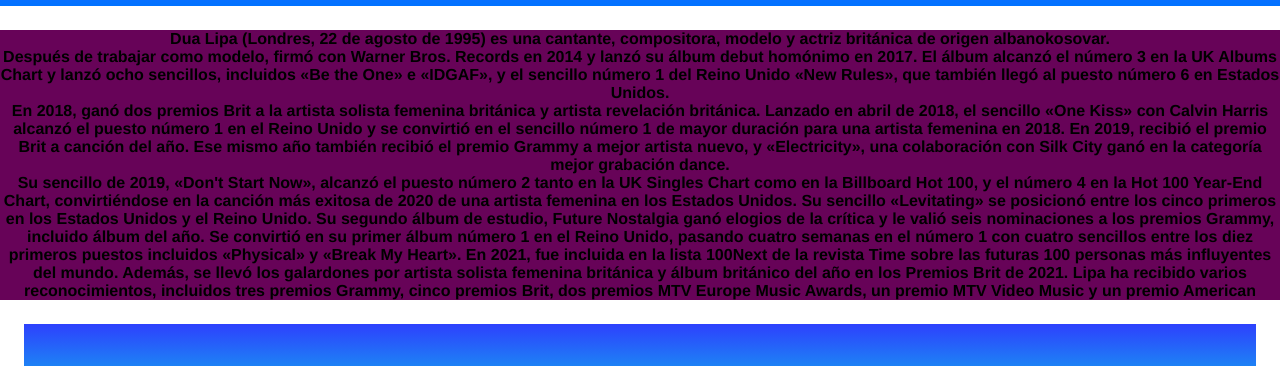
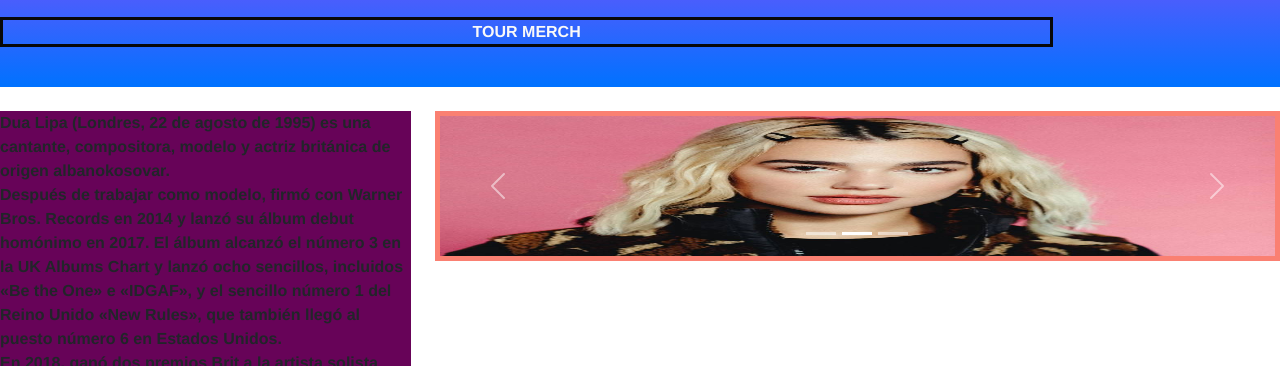
Before and after one commit to sabrinaCastro6/segundaEntrega, a plain HTML site: page section/historia.html in a window 1280 px wide. Shown: the part 215-581 px from the top of the page. Drawn offline with nearby package versions, Linux system fonts and the light colour scheme.

Commit message:
modifique

```diff
--- a/section/historia.html
+++ b/section/historia.html
@@ -5,6 +5,7 @@
     <meta http-equiv="X-UA-Compatible" content="IE=edge">
     <meta name="viewport" content="width=device-width, initial-scale=1.0">
     <title>Document</title>
+    <link href="https://cdn.jsdelivr.net/npm/bootstrap@5.1.3/dist/css/bootstrap.min.css" rel="stylesheet" integrity="sha384-1BmE4kWBq78iYhFldvKuhfTAU6auU8tT94WrHftjDbrCEXSU1oBoqyl2QvZ6jIW3" crossorigin="anonymous">
     <link rel="stylesheet" href="../css/estilos.css">
     <link href="https://unpkg.com/aos@2.3.1/dist/aos.css" rel="stylesheet">
 </head>
@@ -33,7 +34,11 @@
     <div class="ad"><a href="https://store.dualipa.com/collections/future-nostalgia-tour-merch">TOUR MERCH</a></div>
 </div>
 
-<p>Dua Lipa (Londres, 22 de agosto de 1995) es una cantante, compositora, modelo y actriz británica de origen albanokosovar. <br>
+
+
+<div class="row">
+    <div class="col-lg-4 col-md-7">
+<p class="text-start">Dua Lipa (Londres, 22 de agosto de 1995) es una cantante, compositora, modelo y actriz británica de origen albanokosovar. <br>
      Después de trabajar como modelo, firmó con Warner Bros. Records en 2014 y lanzó su álbum debut homónimo en 2017. El álbum alcanzó el número 3 en la UK Albums Chart y lanzó ocho sencillos, incluidos «Be the One» e «IDGAF», y el sencillo número 1 del Reino Unido «New Rules», que también llegó al puesto número 6 en Estados Unidos. <br> En 2018, ganó dos premios Brit a la artista solista femenina británica y artista revelación británica.
 
     Lanzado en abril de 2018, el sencillo «One Kiss» con Calvin Harris alcanzó el puesto número 1 en el Reino Unido y se convirtió en el sencillo número 1 de mayor duración para una artista femenina en 2018. En 2019, recibió el premio Brit a canción del año. Ese mismo año también recibió el premio Grammy a mejor artista nuevo, y «Electricity», una colaboración con Silk City ganó en la categoría mejor grabación dance.  <br> Su sencillo de 2019, «Don't Start Now», alcanzó el puesto número 2 tanto en la UK Singles Chart como en la Billboard Hot 100, y el número 4 en la Hot 100 Year-End Chart, convirtiéndose en la canción más exitosa de 2020 de una artista femenina en los Estados Unidos. Su sencillo «Levitating» se posicionó entre los cinco primeros en los Estados Unidos y el Reino Unido.
@@ -41,6 +46,40 @@
     Su segundo álbum de estudio, Future Nostalgia ganó elogios de la crítica y le valió seis nominaciones a los premios Grammy, incluido álbum del año. Se convirtió en su primer álbum número 1 en el Reino Unido, pasando cuatro semanas en el número 1 con cuatro sencillos entre los diez primeros puestos incluidos «Physical» y «Break My Heart». En 2021, fue incluida en la lista 100Next de la revista Time sobre las futuras 100 personas más influyentes del mundo. Además, se llevó los galardones por artista solista femenina británica y álbum británico del año en los Premios Brit de 2021. Lipa ha recibido varios reconocimientos, incluidos tres premios Grammy, cinco premios Brit, dos premios MTV Europe Music Awards, un premio MTV Video Music y un premio American
 
 </p>
+    </div>
+    <div class="col-lg-8 col-md-5">
+
+        <div id="carouselExampleIndicators" class="carousel slide" data-bs-ride="carousel">
+            <div class="carousel-indicators">
+              <button type="button" data-bs-target="#carouselExampleIndicators" data-bs-slide-to="0" class="active" aria-current="true" aria-label="Slide 1"></button>
+              <button type="button" data-bs-target="#carouselExampleIndicators" data-bs-slide-to="1" aria-label="Slide 2"></button>
+              <button type="button" data-bs-target="#carouselExampleIndicators" data-bs-slide-to="2" aria-label="Slide 3"></button>
+            </div>
+            <div class="carousel-inner">
+              <div class="carousel-item active">
+                <img src="../img/auto.jpg" class="d-block w-100" alt="...">
+              </div>
+              <div class="carousel-item">
+                <img src="../img/rosa.jpg" class="d-block w-100" alt="...">
+              </div>
+              <div class="carousel-item">
+                <img src="../img/gramis.jpg" class="d-block w-100" alt="...">
+              </div>
+            </div>
+            <button class="carousel-control-prev" type="button" data-bs-target="#carouselExampleIndicators" data-bs-slide="prev">
+              <span class="carousel-control-prev-icon" aria-hidden="true"></span>
+              <span class="visually-hidden">Previous</span>
+            </button>
+            <button class="carousel-control-next" type="button" data-bs-target="#carouselExampleIndicators" data-bs-slide="next">
+              <span class="carousel-control-next-icon" aria-hidden="true"></span>
+              <span class="visually-hidden">Next</span>
+            </button>
+          </div>
+
+    </div>
+</div>
+
+
 <footer  class="main-footer">
     <h2> tour 2022</h2>
 </footer>
@@ -50,7 +89,7 @@
     <script>
         AOS.init();
     </script>
-
+<script src="https://cdn.jsdelivr.net/npm/bootstrap@5.1.3/dist/js/bootstrap.bundle.min.js" integrity="sha384-ka7Sk0Gln4gmtz2MlQnikT1wXgYsOg+OMhuP+IlRH9sENBO0LRn5q+8nbTov4+1p" crossorigin="anonymous"></script>
 
 </body>
 </html>
```
